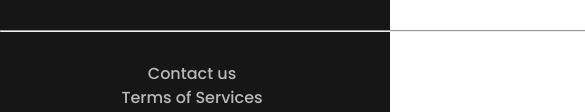
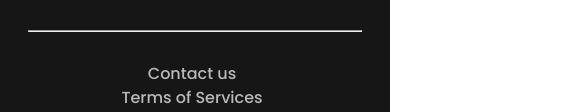
Before and after one commit to ArkoRoyBadhon/tournament-master, a plain HTML site: page index.html in a window 390 px wide. Shown: the part 5622-5734 px from the top of the page, 585 px wide, since content can reach past the window. Drawn offline with Linux system fonts and the light colour scheme.

Commit message:
mobile view sample upload 3

```diff
--- a/style/style.css
+++ b/style/style.css
@@ -266,7 +266,10 @@ hr{
     .footer-container{
         margin-top: 220px;
     }
-     .footer-items{
+    hr{
+        width: 85vw;
+    }
+    .footer-items{
         width: 40rem;
         grid-template-columns: repeat(1,1fr);
         /* justify-content: center; */
```
